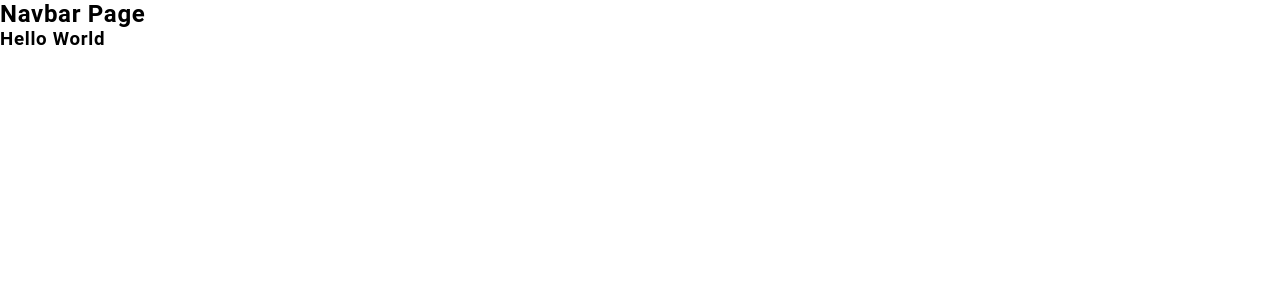
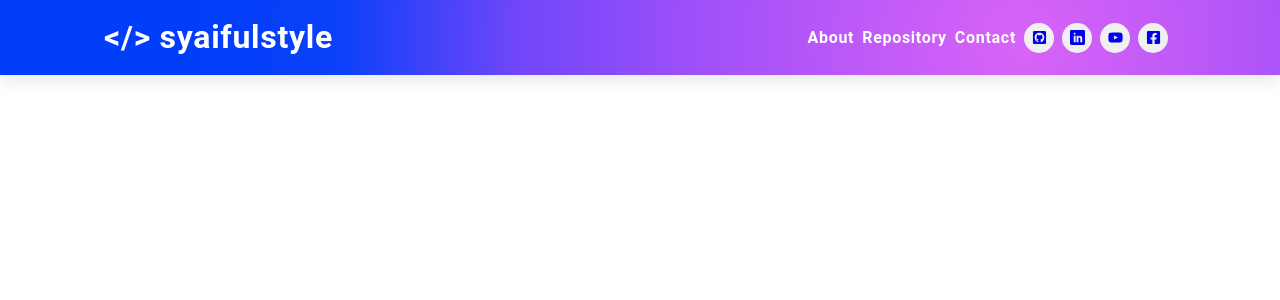
Before and after one commit to syaiful505/myblogweb, a React (Create React App) app in the folder client/: page / in a window 1280 px wide. Shown: the top 300 px of the page. Built offline with nearby package versions, Linux system fonts and the light colour scheme.

Commit message:
Slicing Navbar

```diff
--- a/client/src/components/home/Home.jsx
+++ b/client/src/components/home/Home.jsx
@@ -5,11 +5,6 @@ const Home = () => {
 	return(
 		<div className="home">
 			<Navbar />
-			<div className="row">
-				<div className="col-2">
-					<h3>Hello World</h3>
-				</div>
-			</div>
 		</div>
 	)
 }
--- a/client/src/components/home/Navbar.jsx
+++ b/client/src/components/home/Navbar.jsx
@@ -1,9 +1,52 @@
 import React from 'react';
+import { Link } from "react-router-dom";
+import { FaFacebookSquare,FaYoutube,FaGithubSquare } from "react-icons/fa";
+import { ImLinkedin } from "react-icons/im";
+import { BsListUl } from "react-icons/bs";
 
-const Navbar = () => {
+export default function Navbar() {
 	return (
-		<h2>Navbar Page</h2>
+		<div id='navbar' className="navbar">
+			<div className="container">
+				<div className="row">
+					<input type="checkbox" id='toggle'/>
+					<div className="col-4">
+						<div className="image-menubar">
+							<Link className="image" to="/">
+								<h1 className="brand">&lt;/&gt; syaifulstyle</h1>
+							</Link>
+							<label className="menu_icon" htmlFor="toggle"><BsListUl /></label>
+						</div>
+					</div>
+					<div className="col-8">
+						<ul className="link-list toggle">
+							<li className="link-item">
+								<Link to="/about" className="navbar-item">About</Link>
+							</li>
+							<li className="link-item">
+								<Link to="/repository" className="navbar-item">Repository</Link>
+							</li>
+							<li className="link-item">
+								<Link to="/contact" className="navbar-item">Contact</Link>
+							</li>
+							<div className="social-icon">
+								<li className="link-item">
+									<Link to="/about"><span><FaGithubSquare/></span></Link>
+								</li>
+								<li className="link-item">
+									<Link to="/about"><span><ImLinkedin/></span></Link>
+								</li>
+								<li className="link-item">
+									<Link to="/about"><span><FaYoutube/></span></Link>
+								</li>
+								<li className="link-item">
+									<Link to="/about"><span><FaFacebookSquare/></span></Link>
+								</li>
+							</div>
+						</ul>
+					</div>
+				</div>
+			</div>
+		</div>
 	)
 };
-
-export default Navbar;
--- a/client/src/main.scss
+++ b/client/src/main.scss
@@ -1,2 +1,5 @@
 @import './scss/base/reset';
-@import './scss/layout/grid'
+@import './scss/layout/grid';
+@import './scss/components/home/home';
+@import './scss/components/home/navbar';
+@import './scss/utils/utils';
--- a/client/src/scss/base/_reset.scss
+++ b/client/src/scss/base/_reset.scss
@@ -2,6 +2,9 @@
 	--fixed_white : #fff;
 	--fixed_dark : #404040;
 	--text_color : #2c2f34;
+	--second_bg : #f0f0f0;
+	--main_bg : #ffffff;
+	--shadow_color: 0 0 0 0 rgba(90,113,208,0.11),0 4px 16px 0 rgba(167,175,183,0.33);
 }
 *{
 	padding: 0;
@@ -12,3 +15,9 @@ body{
 	font-family: 'Roboto', sans-serif;
 	letter-spacing: .7px;
 }
+a{
+	text-decoration: none;
+}
+li{
+	list-style-type: none;
+}
--- /dev/null
+++ b/client/src/scss/components/home/_home.scss
@@ -0,0 +1,3 @@
+.home{
+	background-color: var(--second_bg);
+}
--- /dev/null
+++ b/client/src/scss/components/home/_navbar.scss
@@ -0,0 +1,117 @@
+.navbar{
+	width: 100%;
+	display: flex;
+	justify-content: center;
+	align-items: center;
+	left: 0;
+	top: 0;
+	background-image: radial-gradient(circle at 79.88% 60.88%, #d964f7 0, #bd59f8 16.67%, #9b4ff9 33.33%, #6e46f9 50%, #0c40f9 66.67%, #003ef9 83.33%, #003df9 100%) !important;
+	box-shadow: var(--shadow_color);
+	.row{
+		#toggle{
+				display: none;
+		}
+		@media only screen and (max-width : 991px) {
+			flex-decoration: column;
+			.col-4 {
+				width: 100%;
+				.image-menubar{
+					label.menu_icon{
+						display: flex !important;
+					}
+				}
+			}
+			#toggle:checked~.col-8 ul.link-list.toggle{
+				height: 150px !important;
+				transition: all .5s;
+			}
+			.col-8{
+				width: 100%;
+				ul.link-list{
+					flex-direction: column;
+					justify-content: flex-start !important;
+					height: 0px !important;
+					overflow: hidden;
+					grid-gap: 8px;
+				}
+			}
+		}
+		.col-4{
+			.image-menubar{
+				label.menu_icon{
+					display: none;
+					justify-content: center;
+					font-size: 25px;
+					height: 35px;
+					width: 35px;
+					background-color: transparent;
+					outline: none;
+					cursor: pointer;
+					border-radius: 5px;
+					color: #fff;
+					align-items: center;
+				}
+				height: 75px;
+				display: flex;
+				justify-content: space-between;
+				align-items: center;
+				a.image{
+					margin-left: -8px;
+					width: 250px;
+					height: 40px;
+					cursor: pointer;
+					img{
+						width: 100%;
+						height: 100%;
+					}
+				}
+			}
+			.brand{
+				color: var(--fixed_white);
+			}
+		}
+		.col-8{
+			ul.link-list{
+				height: 75px;
+				transition: all .5s;
+				display: flex;
+				justify-content: flex-end;
+				align-items: center;
+				grid-column-gap: 8px;
+				.link-item{
+					a{
+						font-size: 16px;
+						font-weight: 666;
+					}
+				}
+				.social-icon{
+					display: flex;
+					grid-column-gap: 8px;
+					.link-item{
+						background-color: var(--second_bg);
+						height: 30px;
+						width: 30px;
+						border-radius: 50%;
+						display: flex;
+						justify-content: center;
+						align-items: center;
+						a{
+							font-size: 15px;
+							display: flex;
+							justify-content: center;
+							align-items: center;
+							span{
+								display: flex;
+								justify-content: center;
+								align-items: center;
+							}
+						}
+					}
+				}
+			}
+			.navbar-item{
+				color: var(--fixed_white);
+			}
+		}
+	}
+}
--- /dev/null
+++ b/client/src/scss/utils/_utils.scss
@@ -0,0 +1,5 @@
+.container{
+	width: 90%;
+	margin: 0px auto;
+	padding: 0px 3rem;
+}
```
Also changed, not shown: client/public/images/logo.png (added).
